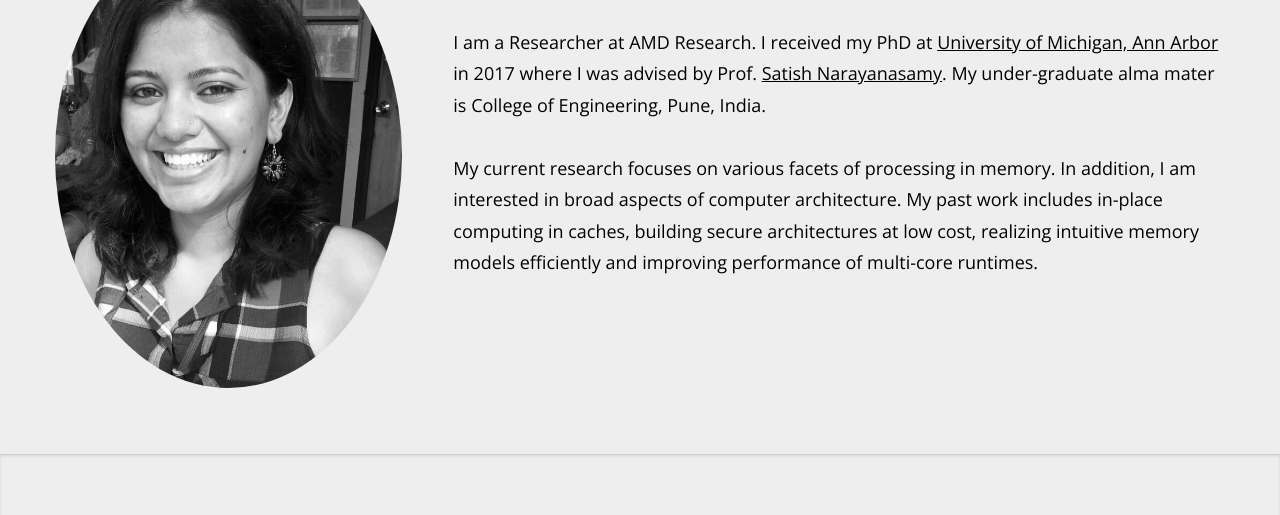
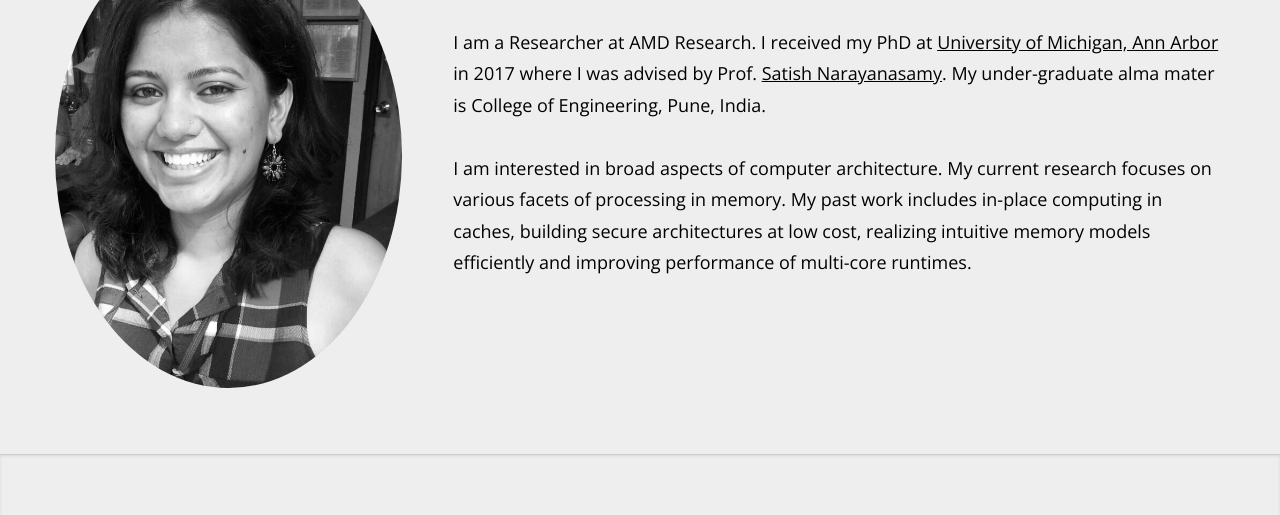
Before and after one commit to shaizeen/shaizeen.github.io, a plain HTML site: page index.html in a window 1280 px wide. Shown: the part 285-800 px from the top of the page. Drawn offline with nearby package versions, Linux system fonts and the light colour scheme.

Commit message:
Intro fix

```diff
--- a/index.html
+++ b/index.html
@@ -35,8 +35,7 @@
 							</header>
 							<p style="font-size:large;"> I am a Researcher at AMD Research. I received my PhD at <a href="https://www.umich.edu/">University of Michigan, Ann Arbor</a>							in 2017 where I was advised by Prof. <a href="http://web.eecs.umich.edu/~nsatish/">Satish Narayanasamy</a>. My under-graduate alma mater is
 							College of Engineering, Pune, India. <br/> <br/>
-								My current research focuses on various facets of processing in memory. In addition, I am interested in broad aspects of computer architecture.
-								My past work includes in-place computing in caches, building secure architectures at low cost, realizing intuitive memory models efficiently and improving performance of multi-core runtimes.
+								I am interested in broad aspects of computer architecture. My current research focuses on various facets of processing in memory. My past work includes in-place computing in caches, building secure architectures at low cost, realizing intuitive memory models efficiently and improving performance of multi-core runtimes.
 							</p>
 						</div>
 					</div>
```
